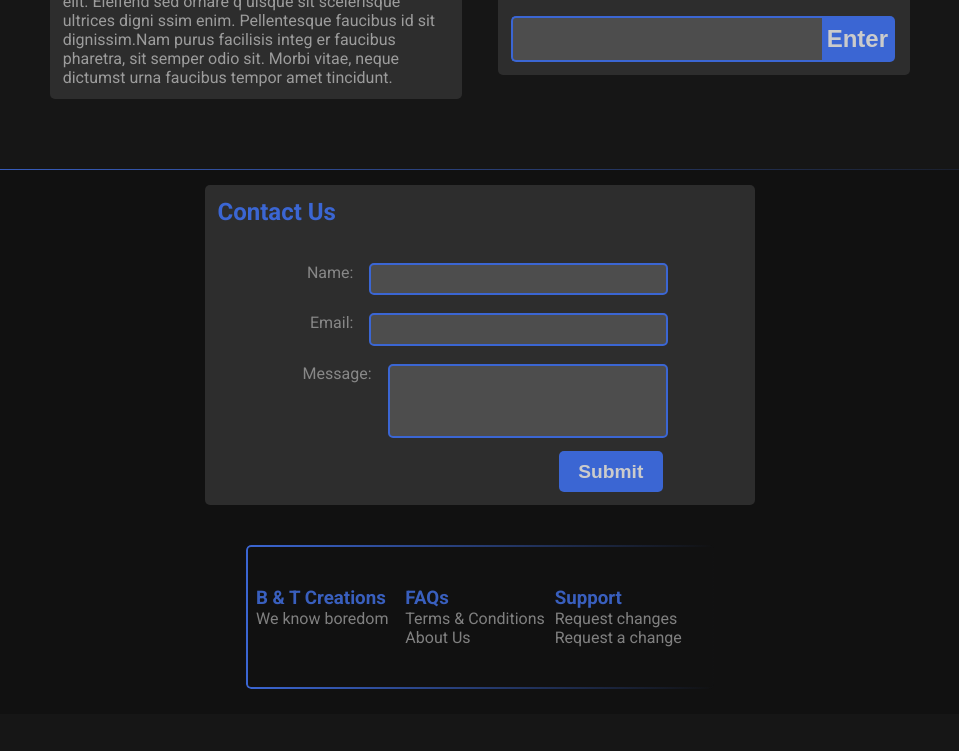
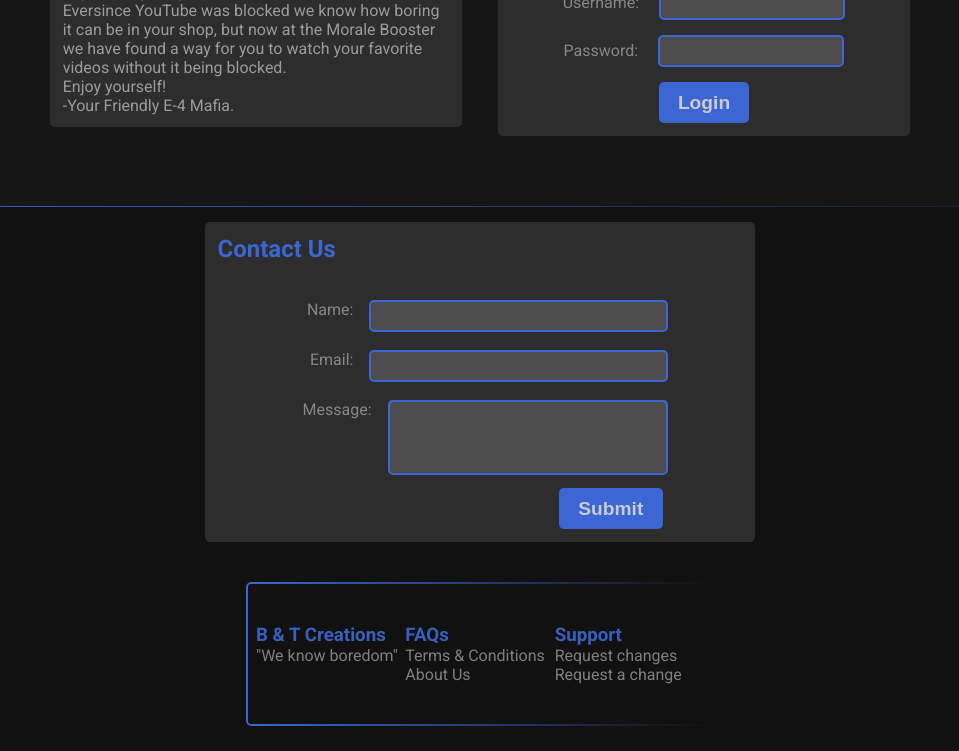
Before and after one commit to leighton-tidwell/youload, a website: page public/index.html in a window 1280 px wide. Shown: the part 585-1336 px from the top of the page, without its empty margins (160-1119 px from the left). Before the commit the page ends 1299 px from the top, so only its background shows below. Drawn offline with Linux system fonts and the light colour scheme.

Commit message:
corrected the home page

```diff
--- a/public/css/styles.css
+++ b/public/css/styles.css
@@ -133,6 +133,7 @@ nav{
 
 .access-component h2{
   color: var(--primary-text);
+  text-align: center;
 }
 
 .enter-access h2{
@@ -141,41 +142,40 @@ nav{
 
 .enter-code{
   /* Dont want it centered, want it aligned with the header */
-  margin-top: 5%;
+  margin-top: 3%;
+  text-align: center;
 }
 
-/* dont use ID, we are gonna use those for something else */
-.access-code-input{
-  width: 79%;
-  border-top: 2px solid var(--primary-text);
-  border-left: 2px solid var(--primary-text);
-  border-bottom: 2px solid var(--primary-text);
-  border-top-left-radius: 5px;
-  border-bottom-left-radius: 5px;
-  background: #4d4d4d;
-  font-size: 1.5em;
-  outline: none;
-  padding: .3em .2em;
-  color: var(--submit-text-color);
+.login-group{
+  margin-top: 15px;
+  margin-bottom: 15px;
 }
 
-/* Refrain from selecting the input as a whole, add a class to it. */
-.access-code-submit{
-  margin-left: -.5em;
-  border-top: 2px solid var(--primary-text);
-  border-bottom: 2px solid var(--primary-text);
-  border-right: 2px solid var(--primary-text);
-  border-top-right-radius: 5px;
-  border-bottom-right-radius: 5px;
-  border-left: none;
+.login-group label{
+  color: #878787;
+}
+
+.login-group input{
+  border: 2px solid var(--primary-text);
+  border-radius: 5px;
+  background: #4d4d4d;
+  padding: .5em .2em;
+  outline: none;
+  color: #878787;
+  flex-basis: 85%;
+}
+
+.login-button{
+  border-radius: 5px;
+  padding: .5em 1em;
   background: var(--primary-text);
   color: var(--submit-text-color);
   cursor: pointer;
-  font-size: 1.5em;
-  font-weight: 600;
-  padding: .3em 0;
-  width: 19%;
+  font-size: 1.2em;
+  font-weight: 700;
+  border: none;
 }
+
 
 /* This only the contact us section */
 .contact{  /* this class is to only make a background color*/
--- a/public/index.html
+++ b/public/index.html
@@ -33,18 +33,25 @@
       <div class="access-component"> <!-- Making these the same class since they are similar elements, if need to change specifics we will add utility class. -->
         <h2>Morale Booster</h2>
         <p>
-          Lorem ipsum dolor sit amet, consectetur adipiscing elit. Eleifend sed ornare q
-          uisque sit scelerisque ultrices digni
-          ssim enim. Pellentesque faucibus id sit dignissim.Nam purus facilisis integ
-          er faucibus pharetra, sit semper odio sit. Morbi vitae,
-          neque dictumst urna faucibus tempor amet tincidunt.
+          Say GoodBye to your bordem.<br>
+          Eversince YouTube was blocked we know how boring it can be in your shop, but now at the Morale Booster
+          we have found a way for you to watch your favorite videos without it being blocked.<br>
+          Enjoy yourself!<br>
+          -Your Friendly E-4 Mafia.
         </p>
       </div>
       <div class="access-component">
-        <h2>Enter Access Code</h2>
+        <h2>Login</h2>
         <div class="enter-code">
-          <input type="text" class="access-code-input" name="number">
-          <input type="submit" class="access-code-submit" value="Enter">
+          <div class="login-group">
+            <label for="username">Username:</label>
+            <input type="text" name="username" class="login-input">
+          </div>
+          <div class="login-group">
+            <label for="password">Password:</label>
+            <input type="text" name="password" class="login-input">
+          </div>
+          <button type="button" class="login-button">Login</button>
         </div>
       </div>
   </section>
@@ -78,7 +85,7 @@
       <div class="footer-box">
         <div class="footer-text">
           <h3>B & T Creations</h3>
-          <p>We know boredom</p>
+          <p>"We know boredom"</p>
         </div>
         <div class="footer-text">
           <h3>FAQs</h3>
```
